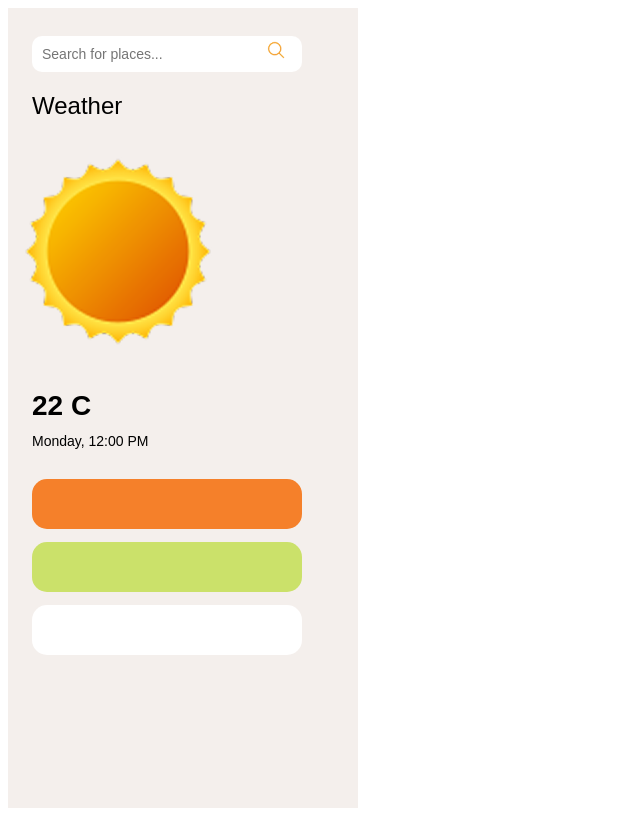
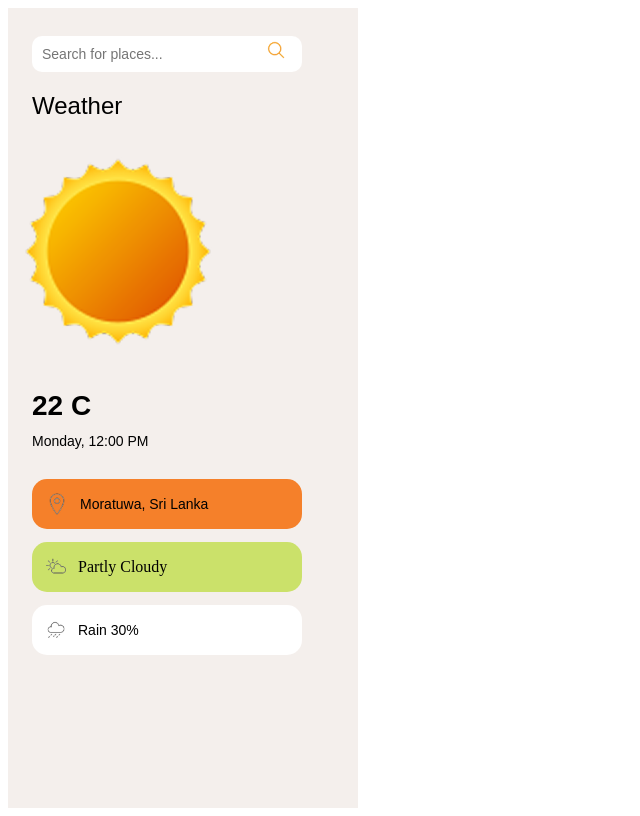
Before and after one commit to pavithra21635/Weather-app, a plain HTML site: page index.html in a window 1280 px wide. Shown: the whole page, without its empty margins (0-640 px from the left). Drawn offline with Linux system fonts and the light colour scheme.

Commit message:
Enhance sidebar: add location box,description box.rain box

```diff
--- a/index.html
+++ b/index.html
@@ -28,11 +28,20 @@
 
                 <h3 class="h3-datetime">Monday, 12:00 PM</h3>
 
-                <div class="box-location"></div>
+                <div class="box-location">
+                    <img src="Icon/Location.png" alt="location" class="icon-location" style="width:22px; height:22px;">
+                    <p class="p-location">Moratuwa, Sri Lanka</p>
+                </div>
 
-                <div class="box-description"></div>
+                <div class="box-description">
+                    <img src="Icon/Partly Cloudy Day.png" alt="description" class="icon-description" style="width:20px; height:20px;">
+                    <p class="p-decription">Partly Cloudy</p>
+                </div>
 
-                <div class="box-rain"></div>
+                <div class="box-rain">
+                    <img src="Icon/Rain.png" alt="rain" class="icon-rain" style="width:20px; height:20px;">
+                    <p class="p-rain">Rain 30%</p>
+                </div>
             </div>
 
         </div>
--- a/styles.css
+++ b/styles.css
@@ -81,6 +81,21 @@
     background-color: #F5802A;
     margin-left: 14px;
     margin-top:30px;
+    position: relative;
+    display: flex;
+    align-items: center;
+
+}
+
+.icon-location{
+padding-right: 12px;
+margin-left:14px;
+}
+
+.p-location{
+   font-family:Arial, Helvetica, sans-serif;
+     font-weight:lighter;
+     font-size: 14px;
 }
 
 .box-description{
@@ -90,6 +105,20 @@
     background-color: #CBE16A;
     margin-left: 14px;
     margin-top:13px;
+    position: relative;
+    display: flex;
+    align-items: center;
+}
+
+.icon-description{
+padding-right: 12px;
+margin-left:14px;
+}
+
+.p-description{
+   font-family:Arial, Helvetica, sans-serif;
+     font-weight:lighter;
+     font-size: 14px;
 }
 
 .box-rain{
@@ -99,7 +128,22 @@
     background-color:white;
     margin-left: 14px;
     margin-top:13px;
+    position: relative;
+    display: flex;
+    align-items: center;
 }
+
+.icon-rain{
+padding-right: 12px;
+margin-left:14px;
+}
+
+.p-rain{
+   font-family:Arial, Helvetica, sans-serif;
+     font-weight:lighter;
+     font-size: 14px;
+}
+
 
 @media (max-width: 600px) {
    .container {
```
Also changed, not shown: Icon/Location.png (added), Icon/Partly Cloudy Day.png (added), Icon/Rain.png (added).
